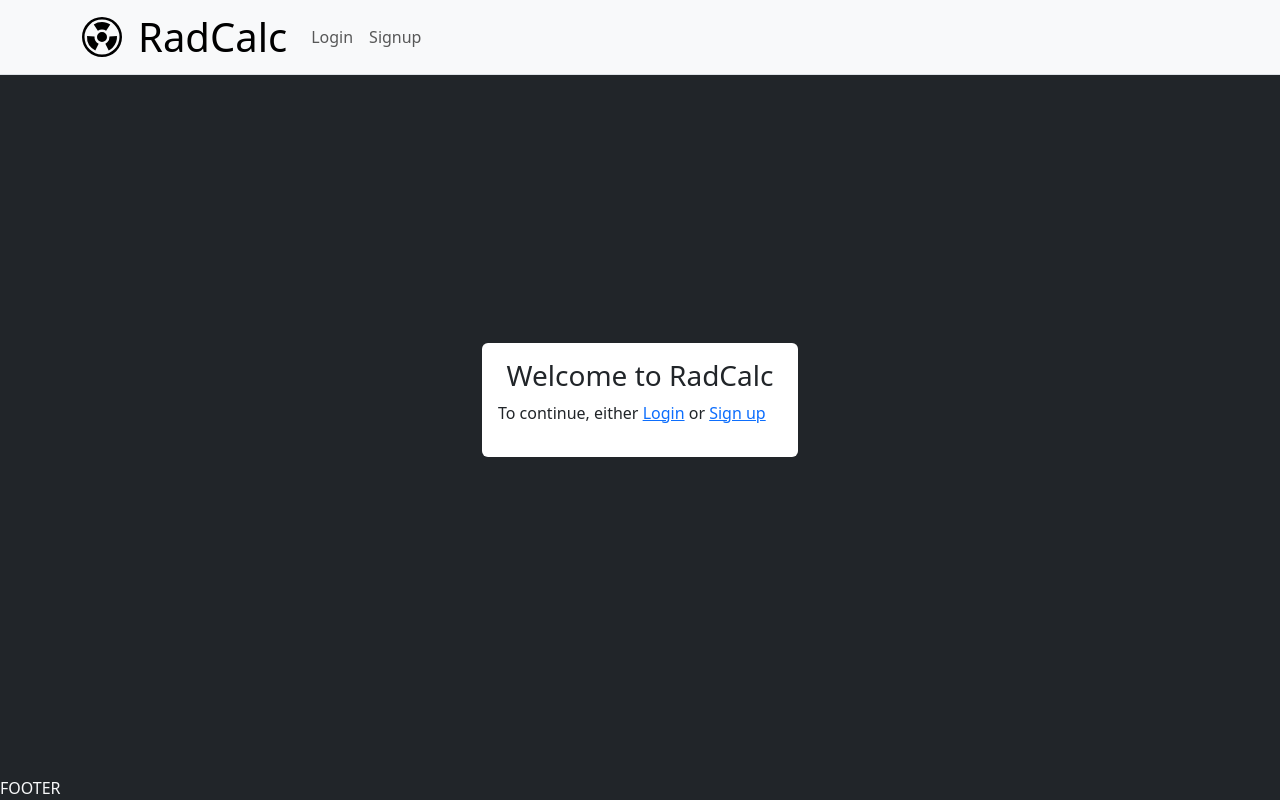
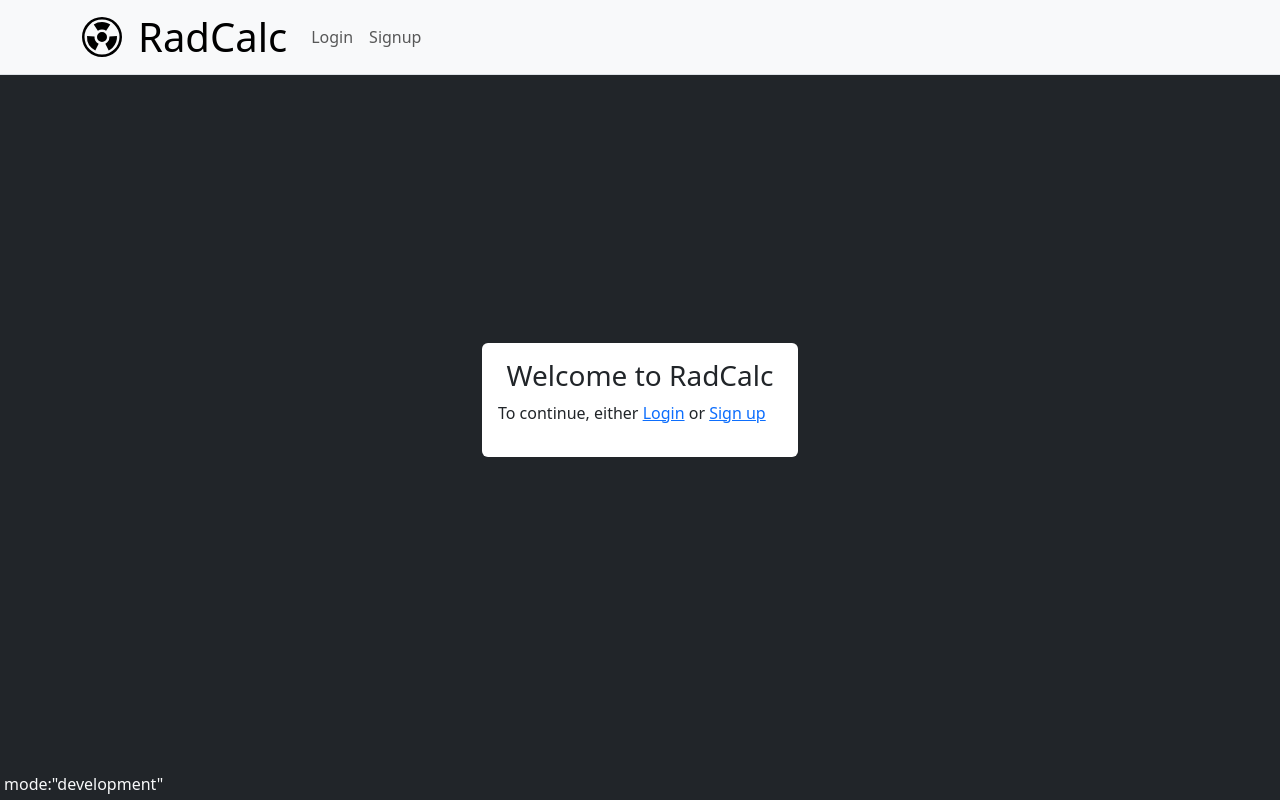
Before and after one commit to mikef80/radiation-calc-ts, a React (Vite) app in the folder client/: page / in a window 1280 px wide. Built offline with nearby package versions, Linux system fonts and the light colour scheme; no server answers.

Commit message:
env note added to footer

```diff
--- a/client/src/components/Footer/Footer.tsx
+++ b/client/src/components/Footer/Footer.tsx
@@ -1,8 +1,6 @@
 const Footer = (): JSX.Element => {
   return (
-    <footer className='fixed-bottom text-light'>
-      FOOTER
-    </footer>
+    <footer className='fixed-bottom text-light py-1 px-1'>mode:{JSON.stringify(import.meta.env.MODE)}</footer>
   );
 };
 
```
